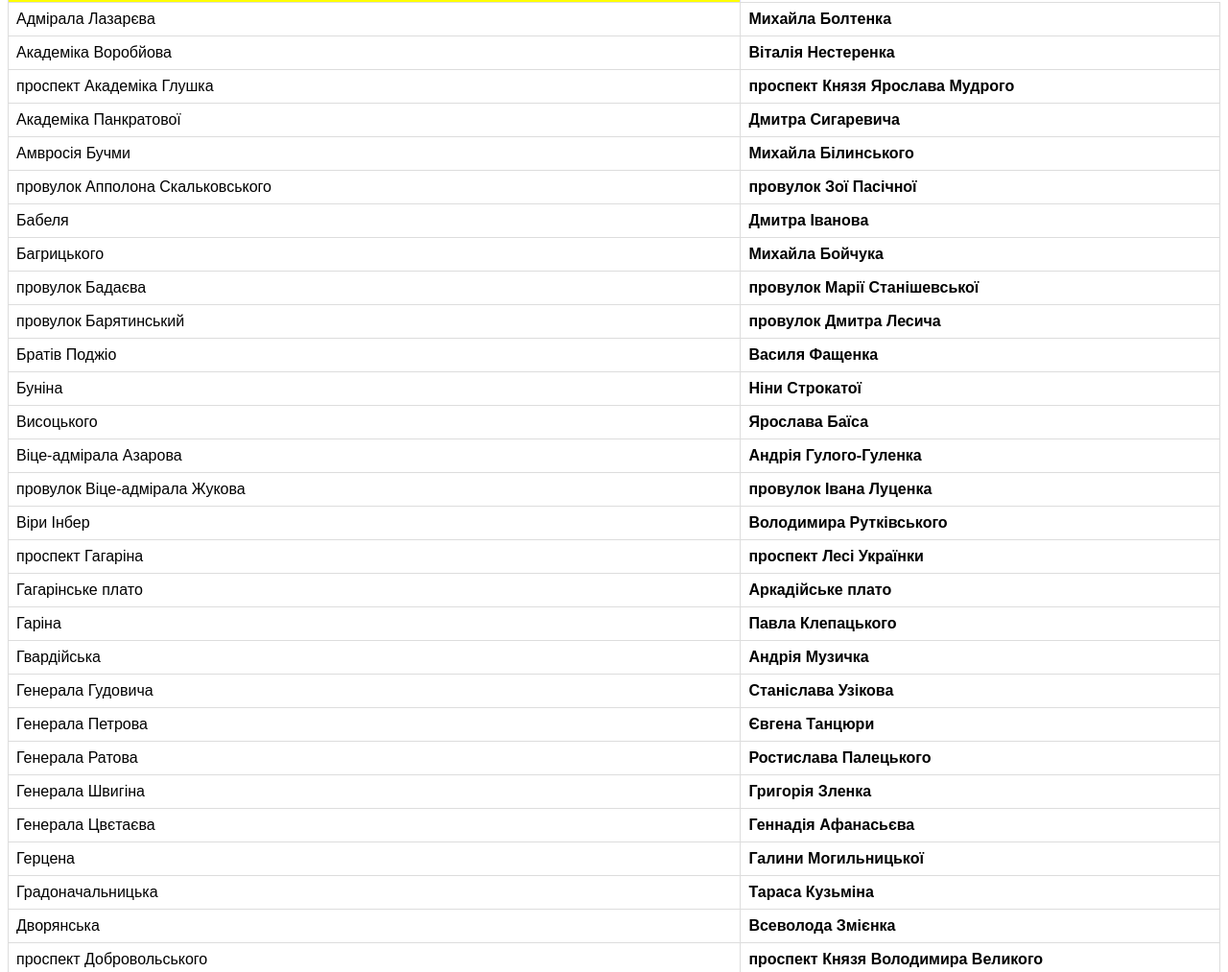
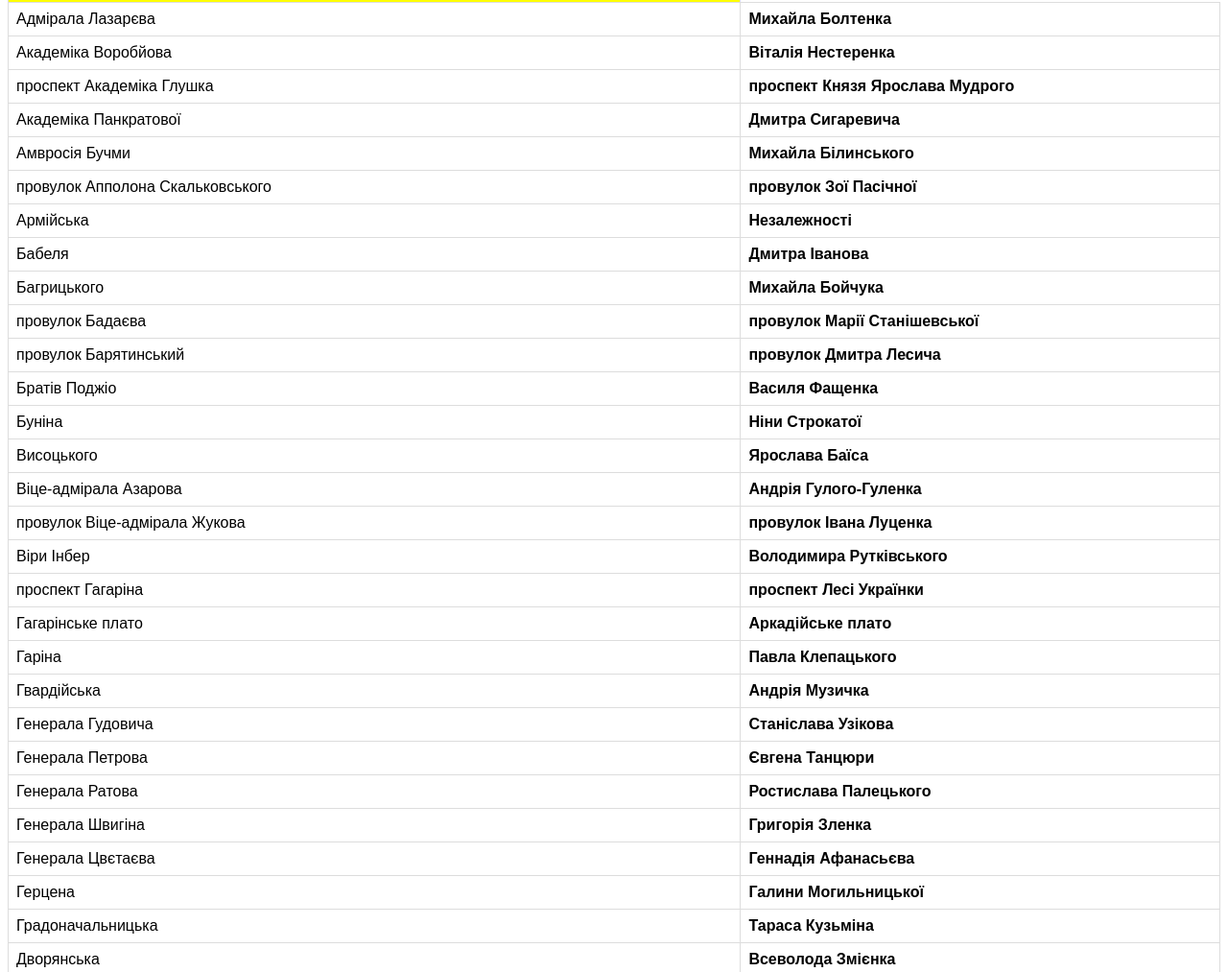
Before and after one commit to OdeskyiVidhuk/streets, a plain HTML site: page index.html in a window 1280 px wide. Shown: the part 7905-8918 px from the top of the page at 96% size. Drawn offline with Linux system fonts and the light colour scheme.

Commit message:
Update index.html

```diff
--- a/index.html
+++ b/index.html
@@ -994,6 +994,10 @@
         <td><b>провулок Зої Пасічної</b></td>
       </tr>
       <tr>
+        <td>Армійська</td>
+        <td><b>Незалежності</b></td>
+      </tr>
+      <tr>
         <td>Бабеля</td>
         <td><b>Дмитра Іванова</b></td>
       </tr>
```
